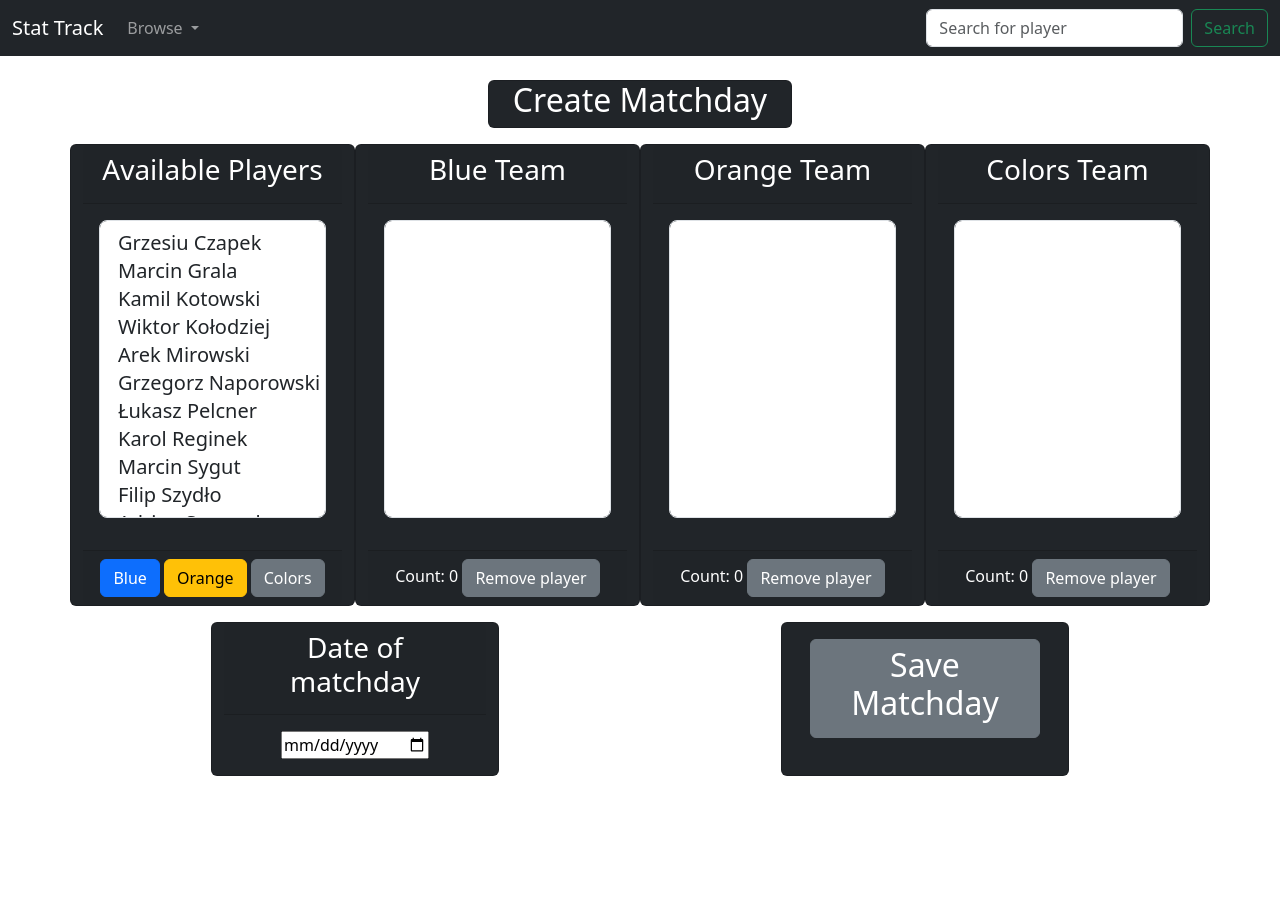
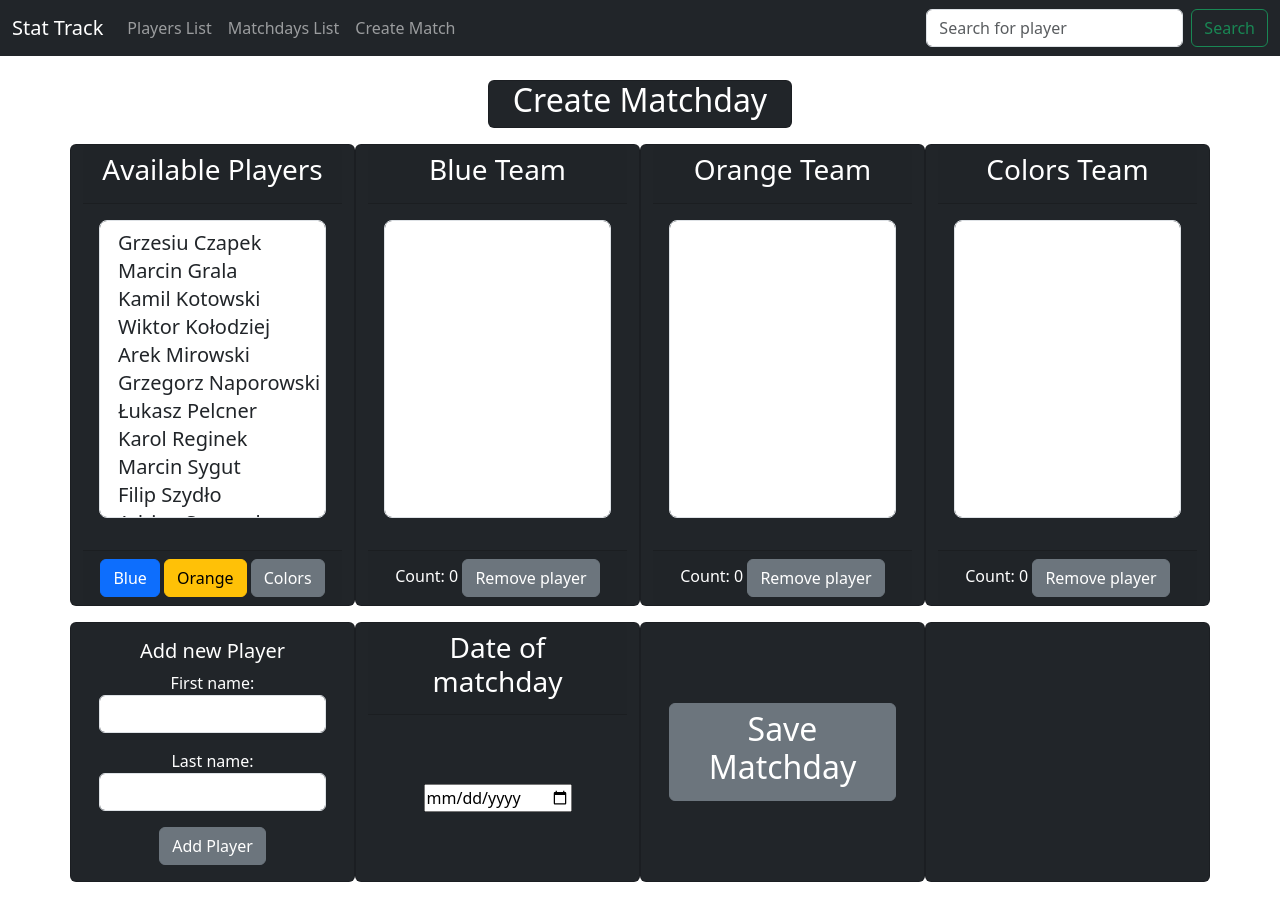
Before and after one commit to Put3k/Futsal-Stat-Track, a Django app: page /create_matchday/ in a window 1280 px wide. Before the commit the page ends 776 px from the top, so only its background shows below. Run offline with Django 4.2, Linux system fonts and the light colour scheme; data comes from the database, SQL or seed files in the repository; both versions use the stored data as it was after the commit; lists and menus that the app fills with data are empty; some libraries are stand-ins or nearby versions.

Commit message:
Redefined Player data validation

```diff
--- a/mysite/stat_track/forms.py
+++ b/mysite/stat_track/forms.py
@@ -1,31 +1,45 @@
 from django import forms
-from django.forms import ModelForm
+from django.forms import ModelForm, TextInput
 from .models import MatchDay, MatchDayTicket, Match, Player, Stat
 
 class DateInput(forms.DateInput):
-    input_type = 'date'
+    input_type = "date"
 
 class MatchDayForm(forms.ModelForm):
     class Meta:
         model = MatchDay
-        fields = ['date']
+        fields = ["date"]
         widgets = {
-            'date': DateInput()
+            "date": DateInput()
         }
 
 class MatchCreator(forms.ModelForm):
     class Meta:
         model = Match
-        fields = ['team_home', 'team_away', 'home_goals', 'away_goals']
+        fields = ["team_home", "team_away", "home_goals", "away_goals"]
 
         widgets = {
-            'team_home': forms.Select(attrs={'class':'form-control bg-dark text-white w-75'}),
-            'team_away': forms.Select(attrs={'class':'form-control bg-dark text-white w-75'}),
-            'home_goals': forms.NumberInput(attrs={'class':'form-control bg-dark text-white w-25'}),
-            'away_goals': forms.NumberInput(attrs={'class':'form-control bg-dark text-white w-25'})
+            "team_home": forms.Select(attrs={"class":"form-control bg-dark text-white w-75"}),
+            "team_away": forms.Select(attrs={"class":"form-control bg-dark text-white w-75"}),
+            "home_goals": forms.NumberInput(attrs={"class":"form-control bg-dark text-white w-25"}),
+            "away_goals": forms.NumberInput(attrs={"class":"form-control bg-dark text-white w-25"})
         }
 
 class StatForm(forms.ModelForm):
     class Meta:
         model = Stat
         fields = "__all__"
+
+class PlayerForm(forms.ModelForm):
+    class Meta:
+        model = Player
+        fields = ["first_name", "last_name"]
+
+        widgets = {
+            "first_name": TextInput(attrs={
+                "class": "form-control mb-3",
+            }),
+            "last_name": TextInput(attrs={
+                "class": "form-control mb-3",
+            })
+        }
--- a/mysite/stat_track/templates/stat_track/create_matchday.html
+++ b/mysite/stat_track/templates/stat_track/create_matchday.html
@@ -31,17 +31,18 @@
     }
 </style>
 
-    <div class='container text-center'>
+    <div class="container text-center">
         <form method="post">
             {% csrf_token %}
 
-            <div class='row'>
-                <div class='card text-bg-dark mb-3 container text-center col' style='max-width: 19rem'>
+            <div class="row">
+                <div class="card text-bg-dark mb-3 container text-center col" style="max-width: 19rem">
                     <h2>Create Matchday</h2>
                 </div>
             </div>
 
-            <div class='row'>
+            {% comment %} Available Player select list {% endcomment %}
+            <div class="row">
                 <div class="card text-bg-dark mb-3 container text-center col" style="max-width: 18rem">
                     <div class="card-header">
                         <h3>Available Players</h3>
@@ -59,6 +60,7 @@
                         <button type="button" data-team="colors" class="btn btn-secondary" id="add_to_colors">Colors</button>
                     </div>
                 </div>
+
 
                 {% comment %} BLUE TEAM FORM {% endcomment %}
                 <div class="card text-bg-dark mb-3 container text-center col" style="max-width: 18rem">
@@ -115,22 +117,41 @@
                 </div>
             </div>
 
-            <div class='row'>
-                <div class='col card text-bg-dark mb-3 container text-center' style="max-width: 18rem">
-                    <div class='card-header'>
+            <div class="row">
+
+                {% comment %} Add new Player form {% endcomment %}
+                <div class="col card text-bg-dark mb-3 container text-center" style="max-width: 18rem">
+                    <div class="card-body">
+                        <h5 class="card-title">Add new Player</h5>
+
+                        <form action="{% url 'add_player' %}" method="POST">
+
+                            {{ player_form }}
+
+                            <button type="submit" class="btn btn-secondary">Add Player</button>
+                        </form>
+                    </div>
+                </div>
+
+                {% comment %} Date pick form {% endcomment %}
+                <div class="col card text-bg-dark mb-3 container text-center" style="max-width: 18rem">
+                    <div class="card-header">
                         <h3>Date of matchday</h3>
                     </div>
-                    <div class='card-body'>
+                    <div class="card-body d-flex align-items-center justify-content-center">
                         <form method="post">
                             {{ form.date }}
                         </form>
                     </div>
                 </div>
-                <div class='col card text-bg-dark mb-3 container text-center' style="max-width: 18rem">
-                    <div class='card-body'>
+
+                {% comment %} Save matchday Button {% endcomment %}
+                <div class="col card text-bg-dark mb-3 container text-center" style="max-width: 18rem">
+                    <div class="card-body d-flex align-items-center justify-content-center">
                         <button type="submit" class="btn btn-secondary" name="saveMatch" value="saveMatch"><h2>Save Matchday</h2></button>
                     </div>
                 </div>
+                <div class="col card text-bg-dark mb-3 container text-center" style="max-width: 18rem"></div>
             </div>
 
           </form>
@@ -138,55 +159,55 @@
 
     <script>
         $(document).ready(function() {
-            $('#add_to_blue').click(function() {
-                $('#available_players option:selected').each(function() {
-                    $(this).removeClass('orange colors').addClass('blue');
-                    $('<span class="color-box blue"></span>').insertBefore($(this));
-                    $(this).appendTo('#team_blue').attr('data-team', 'blue');
+            $("#add_to_blue").click(function() {
+                $("#available_players option:selected").each(function() {
+                    $(this).removeClass("orange colors").addClass("blue");
+                    $("<span class="color-box blue"></span>").insertBefore($(this));
+                    $(this).appendTo("#team_blue").attr("data-team", "blue");
                 });
-                $('#blue_count').text($('#team_blue option').length);
+                $("#blue_count").text($("#team_blue option").length);
             });
 
-            $('#add_to_orange').click(function() {
-                $('#available_players option:selected').each(function() {
-                    $(this).removeClass('blue colors').addClass('orange');
-                    $('<span class="color-box orange"></span>').insertBefore($(this));
-                    $(this).appendTo('#team_orange').attr('data-team', 'orange');
+            $("#add_to_orange").click(function() {
+                $("#available_players option:selected").each(function() {
+                    $(this).removeClass("blue colors").addClass("orange");
+                    $("<span class="color-box orange"></span>").insertBefore($(this));
+                    $(this).appendTo("#team_orange").attr("data-team", "orange");
                 });
-                $('#orange_count').text($('#team_orange option').length);
+                $("#orange_count").text($("#team_orange option").length);
             });
 
-            $('#add_to_colors').click(function() {
-                $('#available_players option:selected').each(function() {
-                    $(this).removeClass('blue orange').addClass('colors');
-                    $('<span class="color-box green"></span>').insertBefore($(this));
-                    $(this).appendTo('#team_colors').attr('data-team', 'colors');
+            $("#add_to_colors").click(function() {
+                $("#available_players option:selected").each(function() {
+                    $(this).removeClass("blue orange").addClass("colors");
+                    $("<span class="color-box green"></span>").insertBefore($(this));
+                    $(this).appendTo("#team_colors").attr("data-team", "colors");
                 });
-                $('#colors_count').text($('#team_colors option').length);
+                $("#colors_count").text($("#team_colors option").length);
             });
 
-            $('#remove_player_blue').click(function() {
-                $('#team_blue option:selected').each(function() {
-                    $(this).prev('.color-box').remove();
-                    $(this).appendTo('#available_players').removeClass('blue orange colors');
+            $("#remove_player_blue").click(function() {
+                $("#team_blue option:selected").each(function() {
+                    $(this).prev(".color-box").remove();
+                    $(this).appendTo("#available_players").removeClass("blue orange colors");
                 });
-                $('#blue_count').text($('#team_blue option').length);
+                $("#blue_count").text($("#team_blue option").length);
             });
 
-            $('#remove_player_orange').click(function() {
-                $('#team_orange option:selected').each(function() {
-                    $(this).prev('.color-box').remove();
-                    $(this).appendTo('#available_players').removeClass('blue orange colors');
+            $("#remove_player_orange").click(function() {
+                $("#team_orange option:selected").each(function() {
+                    $(this).prev(".color-box").remove();
+                    $(this).appendTo("#available_players").removeClass("blue orange colors");
                 });
-                $('#orange_count').text($('#team_orange option').length);
+                $("#orange_count").text($("#team_orange option").length);
             });
 
-            $('#remove_player_colors').click(function() {
-                $('#team_colors option:selected').each(function() {
-                    $(this).prev('.color-box').remove();
-                    $(this).appendTo('#available_players').removeClass('blue orange colors');
+            $("#remove_player_colors").click(function() {
+                $("#team_colors option:selected").each(function() {
+                    $(this).prev(".color-box").remove();
+                    $(this).appendTo("#available_players").removeClass("blue orange colors");
                 });
-                $('#colors_count').text($('#team_colors option').length);
+                $("#colors_count").text($("#team_colors option").length);
             });
         });
     </script>
--- a/mysite/stat_track/templates/stat_track/navbar.html
+++ b/mysite/stat_track/templates/stat_track/navbar.html
@@ -1,4 +1,4 @@
-<nav class="navbar navbar-expand-lg navbar-dark bg-dark">
+{% comment %} <nav class="navbar navbar-expand-lg navbar-dark bg-dark">
     <div class="container-fluid">
       <a class="navbar-brand" href="{% url 'home' %}">Stat Track</a>
       <button class="navbar-toggler" type="button" data-bs-toggle="collapse" data-bs-target="#navbarSupportedContent" aria-controls="navbarSupportedContent" aria-expanded="false" aria-label="Toggle navigation">
@@ -23,7 +23,34 @@
         </form>
       </div>
     </div>
-  </nav>
+  </nav> {% endcomment %}
+
+<nav class="navbar navbar-expand-lg navbar-dark bg-dark">
+    <div class="container-fluid">
+        <a class="navbar-brand" href="{% url 'home' %}">Stat Track</a>
+        <button class="navbar-toggler" type="button" data-bs-toggle="collapse" data-bs-target="#navbarSupportedContent" aria-controls="navbarSupportedContent" aria-expanded="false" aria-label="Toggle navigation">
+            <span class="navbar-toggler-icon"></span>
+        </button>
+        <div class="collapse navbar-collapse" id="navbarSupportedContent">
+            <ul class="navbar-nav me-auto mb-2 mb-lg-0">
+                <li class="nav-item">
+                    <a class="nav-link" href="#">Players List</a>
+                </li>
+                <li class="nav-item">
+                    <a class="nav-link" href="#">Matchdays List</a>
+                </li>
+                <li class="nav-item">
+                    <a class="nav-link" href="{% url 'create_matchday' %}">Create Match</a>
+                </li>
+            </ul>
+            <form class="d-flex" role="search">
+                <input class="form-control me-2" type="search" placeholder="Search for player" aria-label="Search">
+                <button class="btn btn-outline-success" type="submit">Search</button>
+            </form>
+        </div>
+    </div>
+</nav>
+
 
   <script src="https://cdn.jsdelivr.net/npm/@popperjs/core@2.11.7/dist/umd/popper.min.js" integrity="sha384-zYPOMqeu1DAVkHiLqWBUTcbYfZ8osu1Nd6Z89ify25QV9guujx43ITvfi12/QExE" crossorigin="anonymous"></script>
   <script src="https://cdn.jsdelivr.net/npm/bootstrap@5.3.0-alpha3/dist/js/bootstrap.min.js" integrity="sha384-Y4oOpwW3duJdCWv5ly8SCFYWqFDsfob/3GkgExXKV4idmbt98QcxXYs9UoXAB7BZ" crossorigin="anonymous"></script>
--- a/mysite/stat_track/urls.py
+++ b/mysite/stat_track/urls.py
@@ -9,6 +9,7 @@ urlpatterns = [
     path('create_matchday/', views.match_creator_matchday, name="create_matchday"),
     path('matchday/<int:matchday_id>/edit', views.edit_matchday, name="edit_matchday"),
     path('delete_match/<int:match_id>/', views.delete_match, name="delete_match"),
+    path('add_player', views.add_player, name="add_player"),
 
     path('ajax_load_players/', views.load_players, name='ajax_load_players'), #AJAX
 ]
--- a/mysite/stat_track/views.py
+++ b/mysite/stat_track/views.py
@@ -2,7 +2,7 @@ from django.shortcuts import render, redirect, get_object_or_404
 from django.forms import formset_factory
 from django.urls import reverse
 from .models import MatchDay, MatchDayTicket, Match, Player, Stat
-from .forms import MatchDayForm, MatchCreator, StatForm
+from .forms import MatchDayForm, MatchCreator, StatForm, PlayerForm
 from django.contrib import messages
 from django.core.exceptions import ValidationError
 from django.db import transaction
@@ -58,7 +58,13 @@ def match_creator_matchday(request):
 
     list_of_players = Player.objects.all().order_by("last_name")
     form = MatchDayForm()
-    context = {"list_of_players": list_of_players, "form": form}
+    player_form = PlayerForm()
+
+    context = {
+        "list_of_players": list_of_players,
+        "form": form,
+        "player_form":player_form
+    }
 
     return render(request, "stat_track/create_matchday.html", context)
 
@@ -67,6 +73,8 @@ def edit_matchday(request, matchday_id):
 
     #get matchday
     matchday = get_object_or_404(MatchDay, pk=matchday_id)
+    errors = []
+    success = None
 
     if "addMatch" in request.POST:
         form = MatchCreator(request.POST)
@@ -77,40 +85,41 @@ def edit_matchday(request, matchday_id):
             match = form.save(commit=False)
             match.matchday = matchday
 
-            try:
+            #Validate sum of goals scored by players
+            home_team = match.team_home
+            home_sum_of_goals_scored = 0
+
+            away_team = match.team_away
+            away_sum_of_goals_scored = 0
+
+            with transaction.atomic():
                 match.full_clean()  # Validate match data
                 match.save()
-            except ValidationError as e:
-                messages.error(request, str(e))
-                return redirect("stat_track/edit_matchday.html")
 
-            for key, value in request.POST.items():
-                if key.isdigit():
-                    stat_counter += 1
-                    player = Player.objects.filter(pk=key).first()
-                    goals = value
-                    stat = Stat(player=player, match=match, goals=goals)
+                for key, value in request.POST.items():
+                    if key.isdigit():
+                        stat_counter += 1
+                        player = Player.objects.filter(pk=key).first()
+                        goals = value
+                        stat = Stat(player=player, match=match, goals=goals)
 
-                    try:
-                        stat.full_clean()  # Validate stat data
-                        stat_list.append(stat)
-                    except ValidationError as e:
-                        messages.error(request, str(e))
-                        match.delete()
-                        return redirect("stat_track/edit_matchday.html")
+                        try:
+                            stat.full_clean()  # Validate stat data
+                            stat_list.append(stat)
+                        except ValidationError as e:
+                            raise
 
-            if len(stat_list) == stat_counter:
-                for stat in stat_list:
-                    stat.save()
-                messages.success(request, 'Match has been added successfully.')
-            else:
-                match.delete()
-                messages.error(request, 'Error occurred when adding player statistics.')
+                if len(stat_list) == stat_counter:
+                    for stat in stat_list:
+                        stat.save()
+                    success = 'Match has been added successfully.'
+                else:
+                    error = 'Error occurred when adding player statistics.'
+                    errors.append(error)
+
         else:
-            messages.error(request, 'Match data is not valid.')
-
-
-
+            error = 'Match data is not valid.'
+            errors.append(error)
 
     #get match list for this matchday
     match_list = Match.objects.filter(matchday=matchday)
@@ -119,9 +128,15 @@ def edit_matchday(request, matchday_id):
     ticket_list = MatchDayTicket.objects.filter(matchday=matchday)
 
     form = MatchCreator()
-    MatchCreatorFormSet = formset_factory(MatchCreator, extra=3)
 
-    context = {"match_list":match_list, "matchday":matchday, "ticket_list":ticket_list, "form":form, "formset":MatchCreatorFormSet, 'messages': messages.get_messages(request)}
+    context = {
+        "match_list":match_list,
+        "matchday":matchday,
+        "ticket_list":ticket_list,
+        "form":form,
+        'errors': errors,
+        'success': success
+        }
 
     return render(request, "stat_track/edit_matchday.html", context)
 
@@ -131,6 +146,10 @@ def delete_match(request, match_id):
     match.delete()
     return redirect(f'/matchday/{matchday_id}/edit')
 
+def add_player(request):
+
+
+    return render(request, "stat_track/add_player.html", context)
 
 # AJAX
 def load_players(request):
```
Also changed, not shown: mysite/stat_track/models.py (+33 -10 lines), mysite/stat_track/templates/stat_track/edit_matchday.html (+14 -5 lines), mysite/db.sqlite3, mysite/stat_track/migrations/0026_alter_match_team_away_alter_match_team_home_and_more.py (added).
